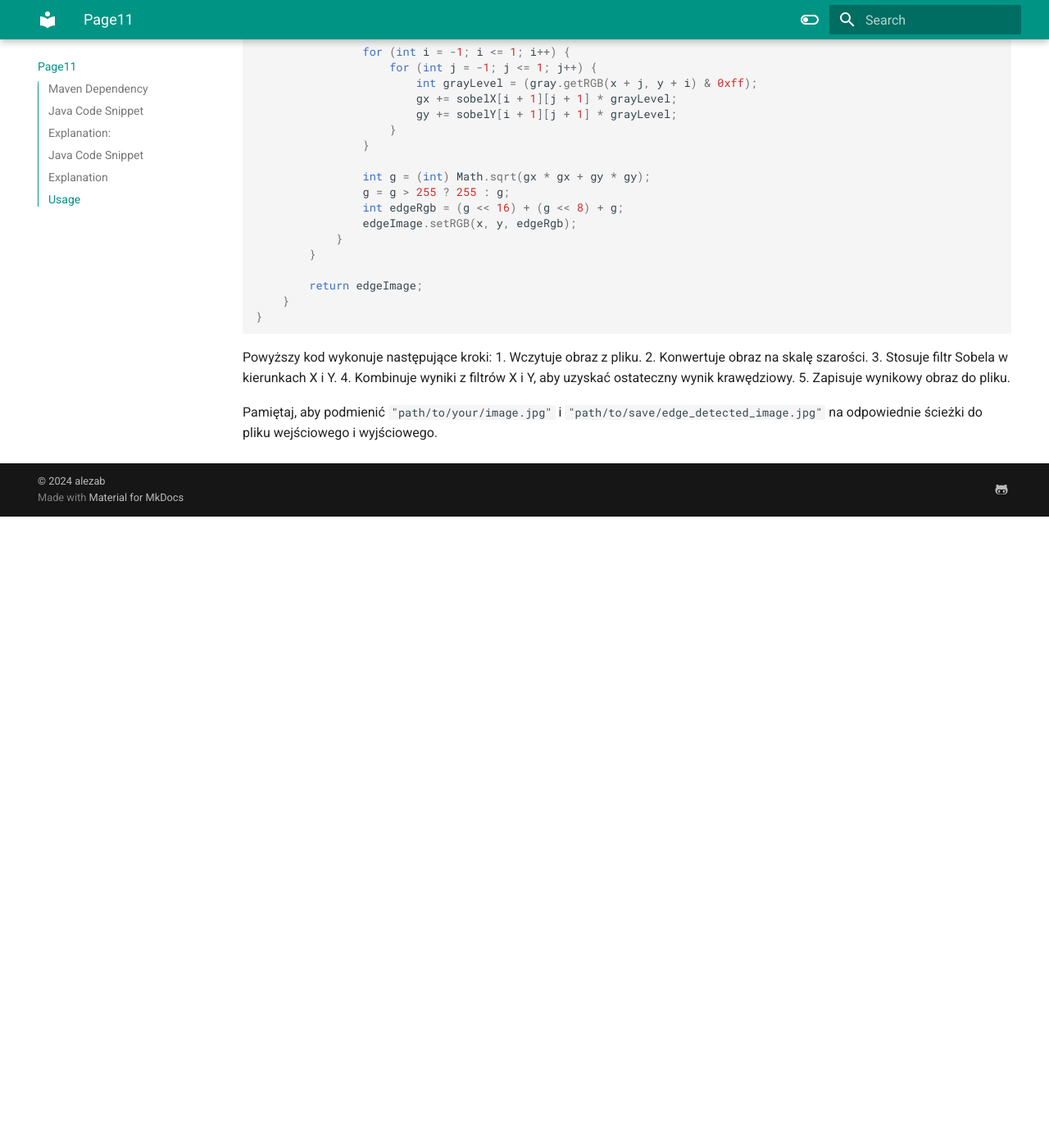
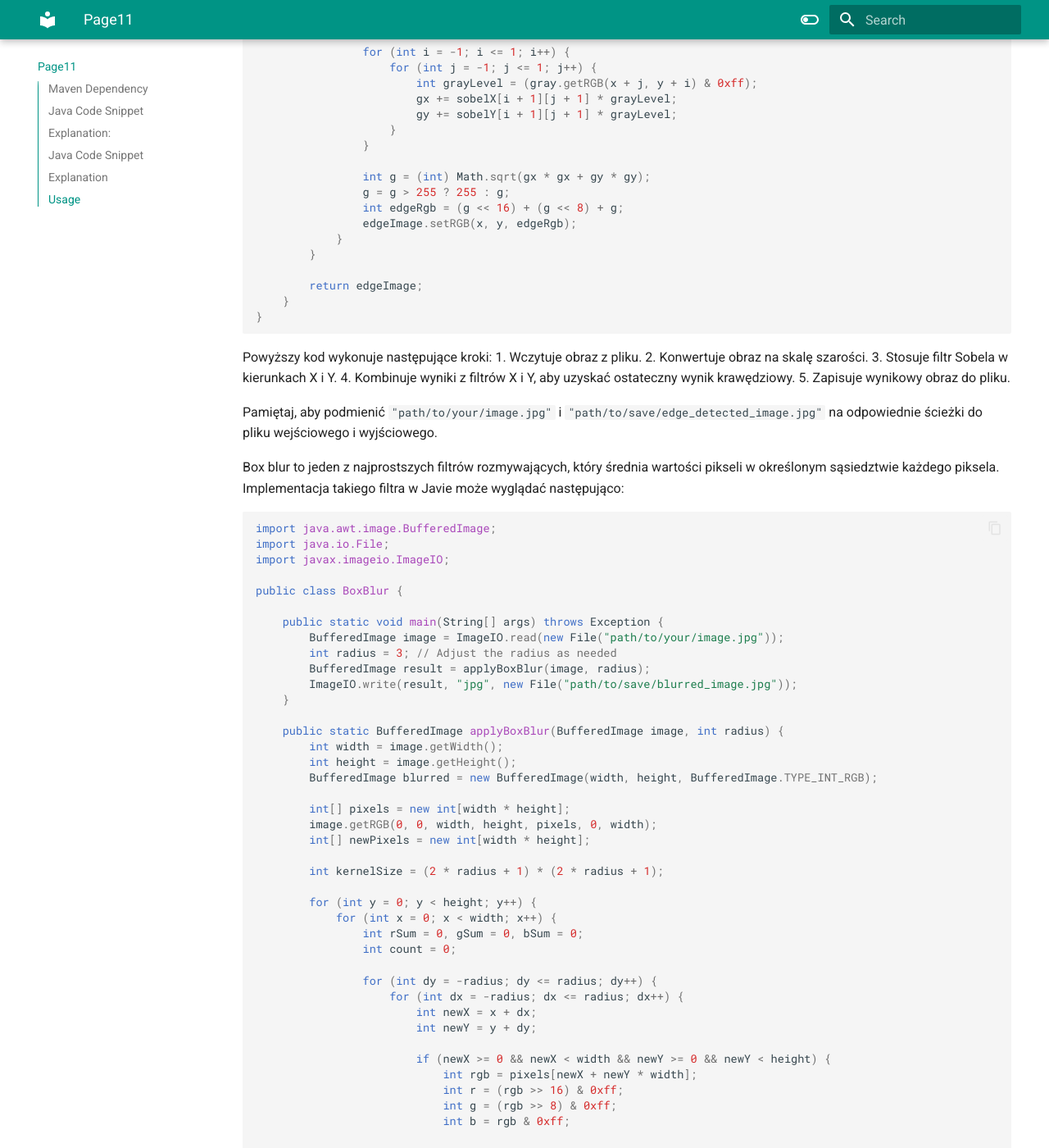
Before and after one commit to alezab/alezab.github.io, an MkDocs documentation site: the page built from docs/page11.md, in a window 1280 px wide and 1400 px high, scrolled down 6415 px. Shown: the whole window at 82% size. Built offline with MkDocs 1.6.1 and Material for MkDocs 9.7.7, drawn with Linux system fonts in a browser that asks for light colours; before the commit the page ends 7045 px from its top, so only the background shows below that; some of the changed text lies outside the part shown.

Commit message:
Update page11.md

````diff
--- a/docs/page11.md
+++ b/docs/page11.md
@@ -315,3 +315,78 @@
 5. Zapisuje wynikowy obraz do pliku.
 
 Pamiętaj, aby podmienić `"path/to/your/image.jpg"` i `"path/to/save/edge_detected_image.jpg"` na odpowiednie ścieżki do pliku wejściowego i wyjściowego.
+
+Box blur to jeden z najprostszych filtrów rozmywających, który średnia wartości pikseli w określonym sąsiedztwie każdego piksela. Implementacja takiego filtra w Javie może wyglądać następująco:
+
+```java
+import java.awt.image.BufferedImage;
+import java.io.File;
+import javax.imageio.ImageIO;
+
+public class BoxBlur {
+
+    public static void main(String[] args) throws Exception {
+        BufferedImage image = ImageIO.read(new File("path/to/your/image.jpg"));
+        int radius = 3; // Adjust the radius as needed
+        BufferedImage result = applyBoxBlur(image, radius);
+        ImageIO.write(result, "jpg", new File("path/to/save/blurred_image.jpg"));
+    }
+
+    public static BufferedImage applyBoxBlur(BufferedImage image, int radius) {
+        int width = image.getWidth();
+        int height = image.getHeight();
+        BufferedImage blurred = new BufferedImage(width, height, BufferedImage.TYPE_INT_RGB);
+
+        int[] pixels = new int[width * height];
+        image.getRGB(0, 0, width, height, pixels, 0, width);
+        int[] newPixels = new int[width * height];
+
+        int kernelSize = (2 * radius + 1) * (2 * radius + 1);
+
+        for (int y = 0; y < height; y++) {
+            for (int x = 0; x < width; x++) {
+                int rSum = 0, gSum = 0, bSum = 0;
+                int count = 0;
+
+                for (int dy = -radius; dy <= radius; dy++) {
+                    for (int dx = -radius; dx <= radius; dx++) {
+                        int newX = x + dx;
+                        int newY = y + dy;
+
+                        if (newX >= 0 && newX < width && newY >= 0 && newY < height) {
+                            int rgb = pixels[newX + newY * width];
+                            int r = (rgb >> 16) & 0xff;
+                            int g = (rgb >> 8) & 0xff;
+                            int b = rgb & 0xff;
+
+                            rSum += r;
+                            gSum += g;
+                            bSum += b;
+                            count++;
+                        }
+                    }
+                }
+
+                int newR = rSum / count;
+                int newG = gSum / count;
+                int newB = bSum / count;
+
+                newPixels[x + y * width] = (newR << 16) | (newG << 8) | newB;
+            }
+        }
+
+        blurred.setRGB(0, 0, width, height, newPixels, 0, width);
+        return blurred;
+    }
+}
+```
+
+Powyższy kod wykonuje następujące kroki:
+1. Wczytuje obraz z pliku.
+2. Inicjalizuje nowy obraz do przechowywania rozmytego wyniku.
+3. Iteruje przez każdy piksel obrazu wejściowego.
+4. Dla każdego piksela oblicza średnią wartość kolorów (R, G, B) w zadanym promieniu (`radius`).
+5. Przypisuje obliczoną średnią wartość do odpowiedniego piksela w nowym obrazie.
+6. Zapisuje wynikowy obraz do pliku.
+
+Pamiętaj, aby dostosować `"path/to/your/image.jpg"` i `"path/to/save/blurred_image.jpg"` do odpowiednich ścieżek do pliku wejściowego i wyjściowego oraz dostosować wartość `radius` według potrzeb.
````
